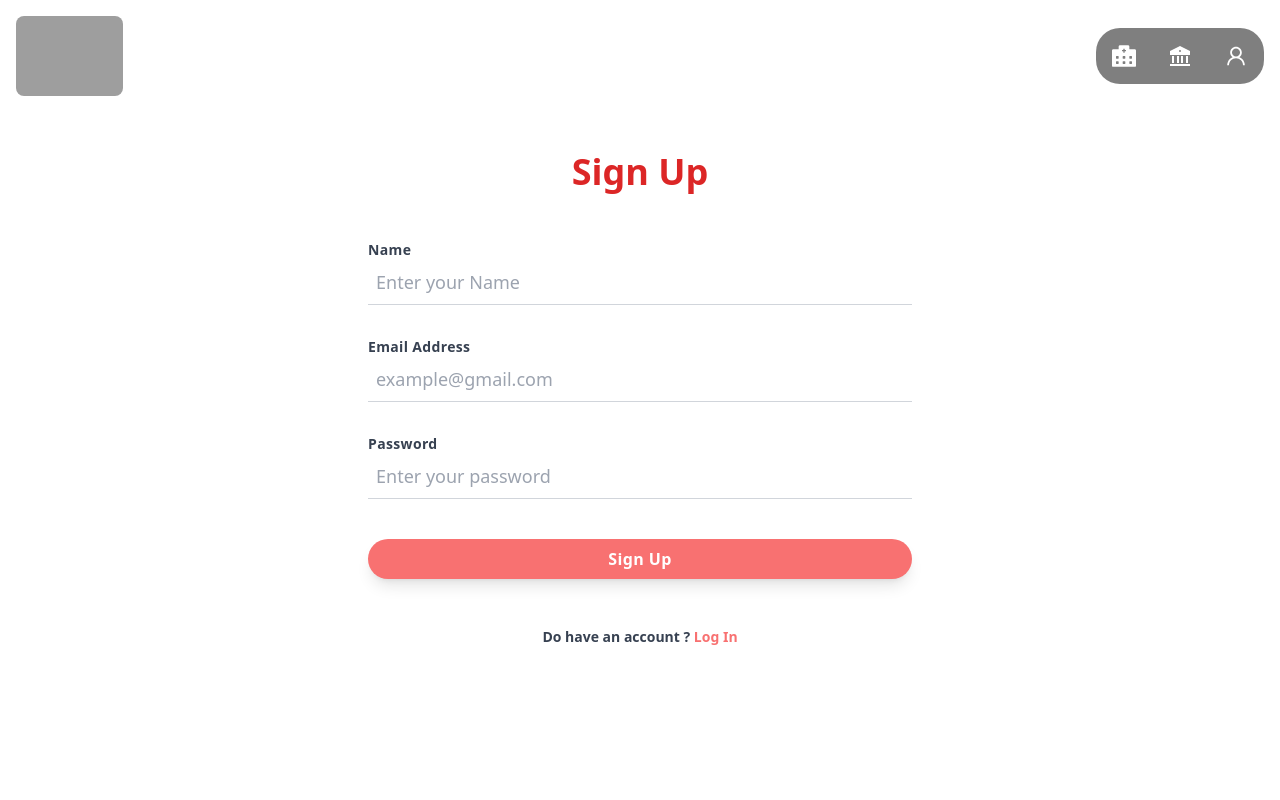
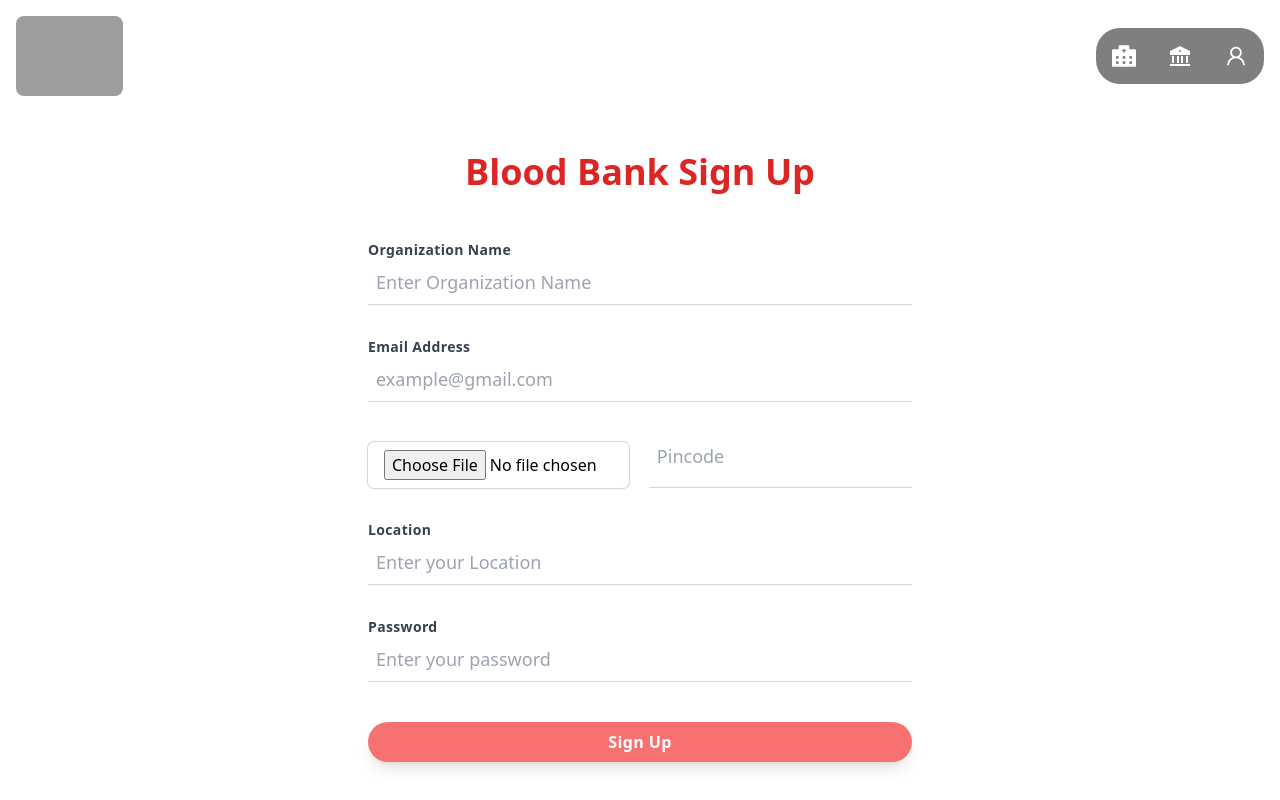
Before and after one commit to Parshaw-Bhattacharjee/life-blood, a React (Create React App) app: page /signup/bloodbank in a window 1280 px wide. Shown: the top 800 px of the page. Built offline with nearby package versions, Linux system fonts and the light colour scheme; grey boxes are pictures that could not be loaded.

Commit message:
signin and signup changes

```diff
--- a/src/pages/Auth/LoginBloodBank.js
+++ b/src/pages/Auth/LoginBloodBank.js
@@ -7,7 +7,7 @@ const LoginBloodBank = ({ user }) => {
     <div className="mt-28 w-full min-h-screen flex flex-col bg-white">
       <div className="w-full md:w-1/2 bg-white mt-10 p-12 self-center shadow-lg">
         <h2 className="text-center text-4xl text-red-600 font-display font-semibold">
-          Sign in
+          Blood Bank Sign in
         </h2>
         <div className="mt-12">
           <form>
--- a/src/pages/Auth/LoginDonor.js
+++ b/src/pages/Auth/LoginDonor.js
@@ -7,7 +7,7 @@ const LoginDonor = ({ user }) => {
     <div className="mt-28 w-full min-h-screen flex flex-col bg-white">
       <div className="w-full md:w-1/2 bg-white mt-10 p-12 self-center shadow-lg">
         <h2 className="text-center text-4xl text-red-600 font-display font-semibold">
-          Sign in
+          Donor Sign in
         </h2>
         <div className="mt-12">
           <form>
--- a/src/pages/Auth/LoginHospital.js
+++ b/src/pages/Auth/LoginHospital.js
@@ -7,7 +7,7 @@ const LoginHospital = ({ user }) => {
     <div className="mt-28 w-full min-h-screen flex flex-col bg-white">
       <div className="w-full md:w-1/2 bg-white mt-10 p-12 self-center shadow-lg">
         <h2 className="text-center text-4xl text-red-600 font-display font-semibold">
-          Sign in
+          Hospital Sign in
         </h2>
         <div className="mt-12">
           <form>
--- a/src/pages/Auth/SignupBloodBank.js
+++ b/src/pages/Auth/SignupBloodBank.js
@@ -7,13 +7,13 @@ const SignupBloodBank = ({ user }) => {
     <div className="mt-28 w-full min-h-screen flex  flex-col bg-white">
       <div className="w-full md:w-1/2 bg-white mt-10 px-12 self-center">
         <h2 className="text-center text-4xl text-red-600 font-display font-semibold">
-          Sign Up
+          Blood Bank Sign Up
         </h2>
         <div className="mt-12">
           <form>
             <div className="flex flex-col">
               <div className="text-sm font-bold text-gray-700 tracking-wide">
-                Name
+                Organization Name
               </div>
               <div className="border-b border-gray-300">
                 <input
@@ -31,7 +31,7 @@ const SignupBloodBank = ({ user }) => {
                     //   setLoginInputError({ ...loginInputError, email: '' });
                     // }
                   }}
-                  placeholder="Enter your Name"
+                  placeholder="Enter Organization Name"
                   required
                 />
               </div>
@@ -62,6 +62,65 @@ const SignupBloodBank = ({ user }) => {
                     // }
                   }}
                   placeholder="example@gmail.com"
+                  required
+                />
+              </div>
+              {/* {loginInputError.email ? (
+                <div className='text-red-500 font-semibold self-center text-sm'>
+                  {loginInputError.email}
+                </div>
+              ) : null} */}
+            </div>
+            <div className="mt-8 flex flex-col">
+              <div className="flex flex-row space-x-5">
+                <input
+                  type={"file"}
+                  placeholder="-Registration Document-"
+                  className="w-1/2 ring-1 ring-gray-300 rounded-md px-4 py-2 mt-2 outline-none focus:ring-2 focus:ring-rose-300"
+                />
+                <div className="border-b border-gray-300">
+                  <input
+                    className="w-full text-lg p-2 focus:outline-none"
+                    type="number"
+                    //   value={loginInput.email}
+                    onChange={(e) => {
+                      // setLoginInput({ ...loginInput, email: e.target.value });
+                      // if (!validateEmail(e.target.value)) {
+                      //   setLoginInputError({
+                      //     ...loginInputError,
+                      //     email: 'Email should be in correct format',
+                      //   });
+                      // } else {
+                      //   setLoginInputError({ ...loginInputError, email: '' });
+                      // }
+                    }}
+                    placeholder="Pincode"
+                    required
+                  />
+                </div>
+              </div>
+            </div>
+            <div className="mt-8 flex flex-col">
+              <div className="text-sm font-bold text-gray-700 tracking-wide">
+                Location
+              </div>
+              <div className="border-b border-gray-300">
+                <input
+                  className="w-full text-lg p-2 focus:outline-none"
+                  type="text"
+                  //   value={loginInput.email}
+                  onChange={(e) => {
+                    // setLoginInput({ ...loginInput, email: e.target.value });
+                    // if (!validateEmail(e.target.value)) {
+                    //   setLoginInputError({
+                    //     ...loginInputError,
+                    //     email: 'Email should be in correct format',
+                    //   });
+                    // } else {
+                    //   setLoginInputError({ ...loginInputError, email: '' });
+                    // }
+                  }}
+                  placeholder="Enter your Location"
                   required
                 />
               </div>
--- a/src/pages/Auth/SignupDonor.js
+++ b/src/pages/Auth/SignupDonor.js
@@ -7,7 +7,7 @@ const SignupDonor = ({ user }) => {
     <div className="mt-28 w-full min-h-screen flex  flex-col bg-white">
       <div className="w-full md:w-1/2 bg-white mt-10 px-12 self-center">
         <h2 className="text-center text-4xl text-red-600 font-display font-semibold">
-          Sign Up
+          Hospital Sign Up
         </h2>
         <div className="mt-12">
           <form>
@@ -62,6 +62,81 @@ const SignupDonor = ({ user }) => {
                     // }
                   }}
                   placeholder="example@gmail.com"
+                  required
+                />
+              </div>
+              {/* {loginInputError.email ? (
+                <div className='text-red-500 font-semibold self-center text-sm'>
+                  {loginInputError.email}
+                </div>
+              ) : null} */}
+            </div>
+            <div className="mt-8 flex flex-col">
+              <div className="flex flex-row space-x-5">
+                <select className="w-1/3">
+                  <option>-Enter Blood Group-</option>
+                  <option>A+</option>
+                  <option>A-</option>
+                  <option>B+</option>
+                  <option>B-</option>
+                  <option>O+</option>
+                  <option>O-</option>
+                  <option>AB+</option>
+                  <option>AB-</option>
+                </select>
+                <input
+                  type={"file"}
+                  placeholder="-Verfication Document-"
+                  className="ring-1 ring-gray-300 rounded-md px-4 py-2 mt-2 outline-none focus:ring-2 focus:ring-rose-300"
+                />
+                <div className="border-b border-gray-300">
+                  <input
+                    className="w-full text-lg p-2 focus:outline-none"
+                    type="number"
+                    //   value={loginInput.email}
+                    onChange={(e) => {
+                      // setLoginInput({ ...loginInput, email: e.target.value });
+                      // if (!validateEmail(e.target.value)) {
+                      //   setLoginInputError({
+                      //     ...loginInputError,
+                      //     email: 'Email should be in correct format',
+                      //   });
+                      // } else {
+                      //   setLoginInputError({ ...loginInputError, email: '' });
+                      // }
+                    }}
+                    placeholder="Pincode"
+                    required
+                  />
+                </div>
+                {/* {loginInputError.email ? (
+                <div className='text-red-500 font-semibold self-center text-sm'>
+                  {loginInputError.email}
+                </div>
+              ) : null} */}
+              </div>
+            </div>
+            <div className="mt-8 flex flex-col">
+              <div className="text-sm font-bold text-gray-700 tracking-wide">
+                Location
+              </div>
+              <div className="border-b border-gray-300">
+                <input
+                  className="w-full text-lg p-2 focus:outline-none"
+                  type="text"
+                  //   value={loginInput.email}
+                  onChange={(e) => {
+                    // setLoginInput({ ...loginInput, email: e.target.value });
+                    // if (!validateEmail(e.target.value)) {
+                    //   setLoginInputError({
+                    //     ...loginInputError,
+                    //     email: 'Email should be in correct format',
+                    //   });
+                    // } else {
+                    //   setLoginInputError({ ...loginInputError, email: '' });
+                    // }
+                  }}
+                  placeholder="Enter your Location"
                   required
                 />
               </div>
--- a/src/pages/Auth/SignupHospital.js
+++ b/src/pages/Auth/SignupHospital.js
@@ -7,13 +7,13 @@ const SignupHospital = ({ user }) => {
     <div className="mt-28 w-full min-h-screen flex  flex-col bg-white">
       <div className="w-full md:w-1/2 bg-white mt-10 px-12 self-center">
         <h2 className="text-center text-4xl text-red-600 font-display font-semibold">
-          Sign Up
+          Hospital Sign Up
         </h2>
         <div className="mt-12">
           <form>
             <div className="flex flex-col">
               <div className="text-sm font-bold text-gray-700 tracking-wide">
-                Name
+                Hospital Name
               </div>
               <div className="border-b border-gray-300">
                 <input
@@ -31,7 +31,7 @@ const SignupHospital = ({ user }) => {
                     //   setLoginInputError({ ...loginInputError, email: '' });
                     // }
                   }}
-                  placeholder="Enter your Name"
+                  placeholder="Enter Hospital Name"
                   required
                 />
               </div>
@@ -62,6 +62,65 @@ const SignupHospital = ({ user }) => {
                     // }
                   }}
                   placeholder="example@gmail.com"
+                  required
+                />
+              </div>
+              {/* {loginInputError.email ? (
+                <div className='text-red-500 font-semibold self-center text-sm'>
+                  {loginInputError.email}
+                </div>
+              ) : null} */}
+            </div>
+            <div className="mt-8 flex flex-col">
+              <div className="flex flex-row space-x-5">
+                <input
+                  type={"file"}
+                  placeholder="-Registration Document-"
+                  className="w-1/2 ring-1 ring-gray-300 rounded-md px-4 py-2 mt-2 outline-none focus:ring-2 focus:ring-rose-300"
+                />
+                <div className="border-b border-gray-300">
+                  <input
+                    className="w-full text-lg p-2 focus:outline-none"
+                    type="number"
+                    //   value={loginInput.email}
+                    onChange={(e) => {
+                      // setLoginInput({ ...loginInput, email: e.target.value });
+                      // if (!validateEmail(e.target.value)) {
+                      //   setLoginInputError({
+                      //     ...loginInputError,
+                      //     email: 'Email should be in correct format',
+                      //   });
+                      // } else {
+                      //   setLoginInputError({ ...loginInputError, email: '' });
+                      // }
+                    }}
+                    placeholder="Pincode"
+                    required
+                  />
+                </div>
+              </div>
+            </div>
+            <div className="mt-8 flex flex-col">
+              <div className="text-sm font-bold text-gray-700 tracking-wide">
+                Location
+              </div>
+              <div className="border-b border-gray-300">
+                <input
+                  className="w-full text-lg p-2 focus:outline-none"
+                  type="text"
+                  //   value={loginInput.email}
+                  onChange={(e) => {
+                    // setLoginInput({ ...loginInput, email: e.target.value });
+                    // if (!validateEmail(e.target.value)) {
+                    //   setLoginInputError({
+                    //     ...loginInputError,
+                    //     email: 'Email should be in correct format',
+                    //   });
+                    // } else {
+                    //   setLoginInputError({ ...loginInputError, email: '' });
+                    // }
+                  }}
+                  placeholder="Enter your Location"
                   required
                 />
               </div>
```
